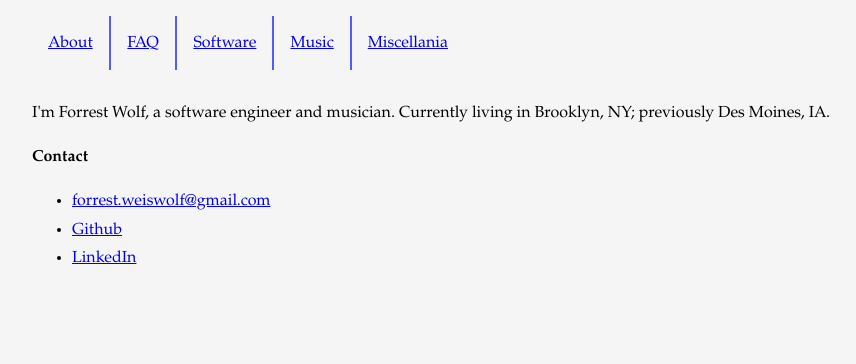
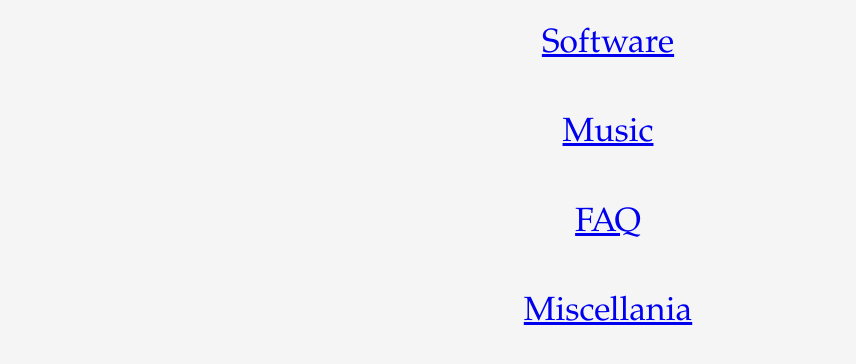
Before and after one commit to ForrestWeiswolf/forrestweiswolf.github.io, a Jekyll site: the page built from index.html, in a window 1280 px wide. Shown: the top 364 px of the page, without its empty margins (32-888 px from the left). Built offline with Jekyll 4.4.1, drawn with Linux system fonts in a browser that asks for light colours.

Commit message:
Change index to full-page navigation links

```diff
--- a/_layouts/default.html
+++ b/_layouts/default.html
@@ -10,7 +10,7 @@
 
 <body>
   <nav class="left-side">
-    <a href="{{ site.url }}/index.html">About</a>
+    <!-- <a href="{{ site.url }}/index.html">About</a> -->
     <a href="{{ site.url }}/faq.html">FAQ</a>
     <a href="https://github.com/ForrestWeiswolf">Software</a>
     <a href="{{ site.url }}/music.html">Music</a>
--- /dev/null
+++ b/_layouts/no-navbar.html
@@ -0,0 +1,17 @@
+<!DOCTYPE html>
+<html lang="en">
+
+<head>
+  <meta charset="utf-8">
+  <meta name="viewport" content="width=device-width initial-scale=1.0">
+  <title>{{ page.title }}</title>
+  <link rel="stylesheet" type="text/css" href="../css/main.css">
+</head>
+
+<body>
+  <main>
+    {{ content }}
+  </main>
+</body>
+
+</html>
--- a/css/main.css
+++ b/css/main.css
@@ -120,5 +120,15 @@ li:first-child {
   nav a {
     padding: 0.5em;
   }
+}
 
+.index {
+  display: flex;
+  align-items: center;
+  flex-direction: column;
 }
+
+.index div {
+  font-size: 2.1em;
+  padding: 1em;
+}
--- a/index.html
+++ b/index.html
@@ -1,28 +1,11 @@
 ---
-layout: default
+layout: no-navbar
 title: Forrest Wolf
 ---
-<section id="about">
-  <!-- <div class="left-side">
-    <img src="https://avatars2.githubusercontent.com/u/20613033?s=460" class="large-image" />
-  </div>
-  <div class="right-side"> -->
-  <p>I'm Forrest Wolf, a software engineer and musician. Currently living in Brooklyn, NY; previously Des Moines, IA.</p>
-  <p>
-    <h4>Contact</h4>
-    <ul>
-      <li>
-        <a href="mailto:Forrest.Weiswolf@gmail.com">forrest.weiswolf@gmail.com</a>
-      </li>
-
-      <li>
-        <a href="https://github.com/ForrestWeiswolf">Github</a>
-      </li>
-
-      <li>
-        <a href="./assets/image/2if24wp7oqlodqdlgei1n1520.png">LinkedIn</a>
-      </li>
-    </ul>
-  </p>
-  <!-- </div> -->
-</section>
+<div class="index">
+  <!-- <li><a href="{{ site.url }}/index.html">About</a></li> -->
+  <div><a href="https://github.com/ForrestWeiswolf">Software</a></div>
+  <div><a href="{{ site.url }}/music.html">Music</a></div>
+  <div><a href="{{ site.url }}/faq.html">FAQ</a></div>
+  <div><a href="{{ site.url }}/miscellania.html">Miscellania</a></div>
+</div>
```
